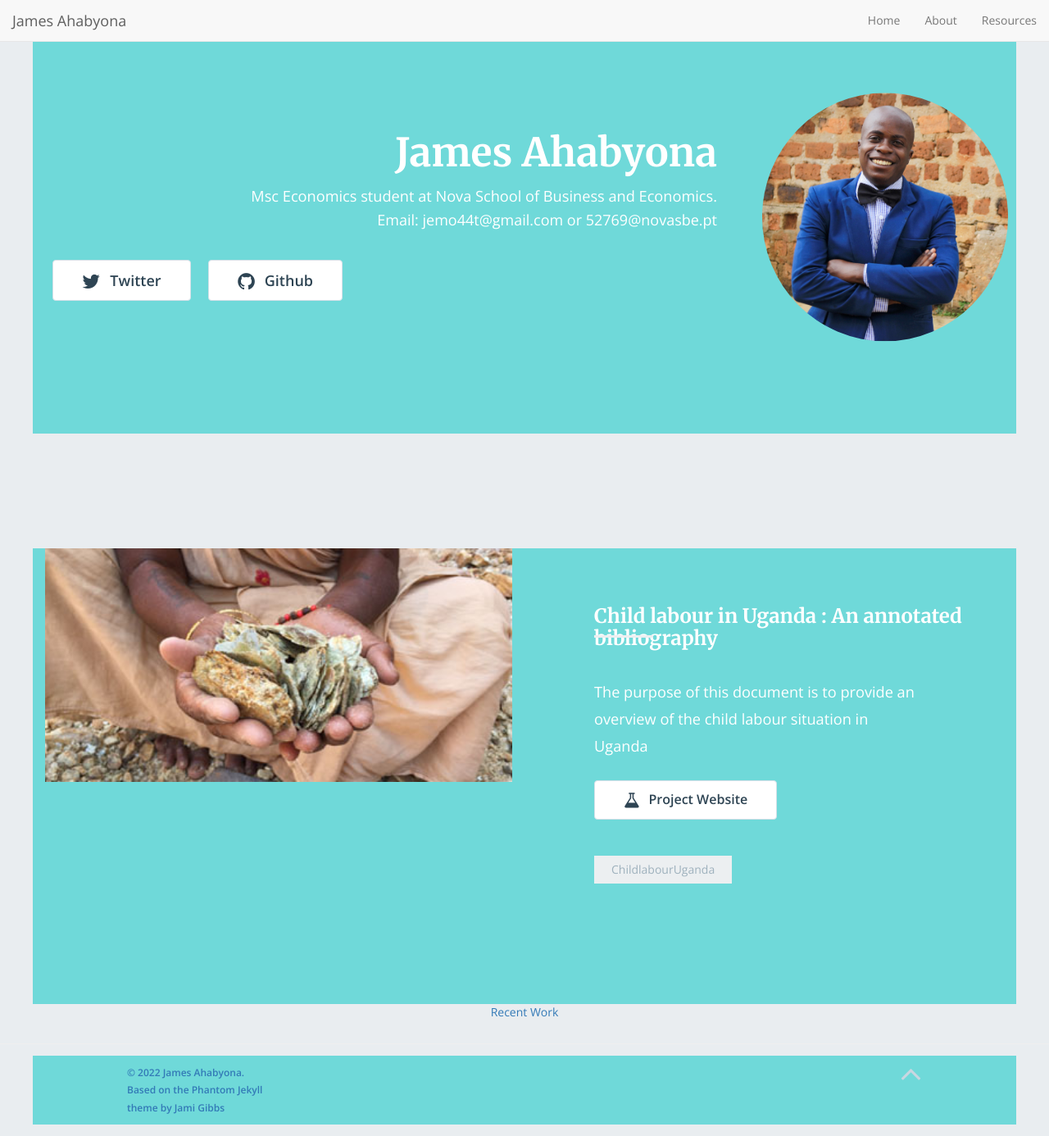
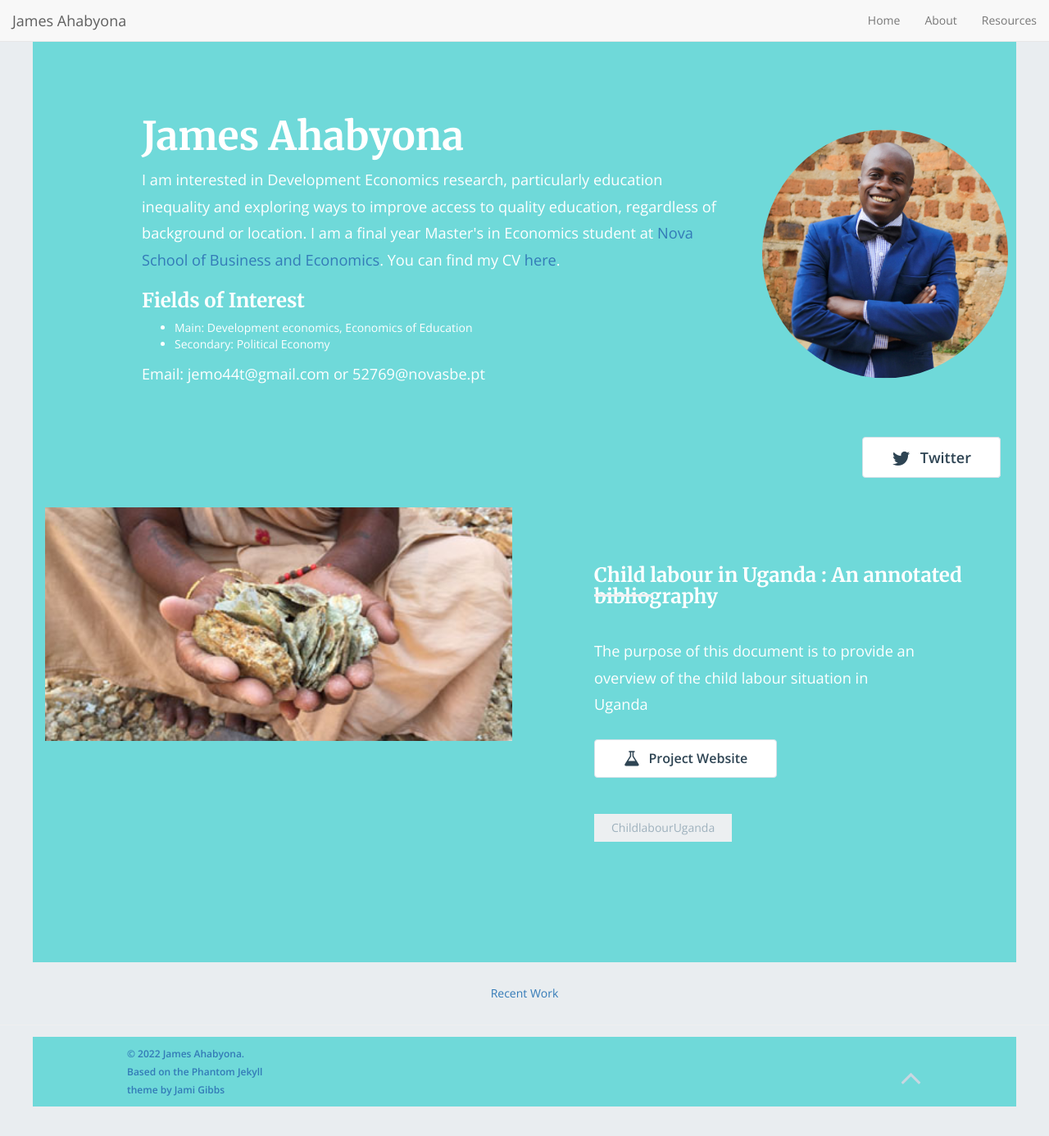
Before and after one commit to mariaelenaguer/mariaelenaguer.github.io, a Jekyll site: the page built from index.html, in a window 1280 px wide and 1386 px high. Shown: the whole window at 82% size. Built offline with Jekyll 4.4.1, drawn with Linux system fonts in a browser that asks for light colours; nearby versions of some CDN libraries; the list of posts is cut into pages by our own code.

Commit message:
Update home-hero.html

```diff
--- a/_includes/home-hero.html
+++ b/_includes/home-hero.html
@@ -15,7 +15,7 @@
 }
 
 .hero-content {
-  text-align: right; /* Align the content to the right */
+  text-align: left; /* Align the content to the left */
   margin-right: 350px; /* Add margin to create space for the image on the right */
 }
 
@@ -27,13 +27,29 @@
   margin: 0;
 }
 
+.hero-buttons {
+  text-align: right;
+  position: absolute;
+  bottom: 0;
+  right: 10px;
+}
 
+.section-jump {
+  display: block;
+  text-align: center;
+  margin-top: 2em;
+}
 
 @media screen and (max-width: 768px) {
   .container {
     padding: 2em;
   }
 
+  .section-jump {
+    display: flex;
+    justify-content: center;
+    margin-top: 1em;
+  }
 
   .recent-work-button {
     color: #6fd9d9;
@@ -56,37 +72,38 @@
       <div class="hero-container">
         <div class="hero-content">
           {% if site.title != '' %}
-          <img src="img/JM[1].jpg" class="bio-pic" /><br />
           <h1>{{site.title}}</h1>
           {% endif %}
 
-          {% if site.description != '' or site.enable_contact == true %}
           <p>
-            {% if site.description != '' %}
-            {{site.description}}
-            {% endif %}
+            I am interested in Development Economics research, particularly education inequality and exploring ways to improve access to quality education, regardless of background or location. I am a final year Master's in Economics student at <a href="https://www.novasbe.unl.pt/en/programs/masters/economics/program">Nova School of Business and Economics</a>. You can find my CV <a href="#">here</a>.
+          </p>
 
-            {% if site.enable_contact == true %}
-            {% include contact.html %}
-            {% include contact-modal.html %}
-            {% endif %}
-          </p>
-          {% endif %}
+          <h3>Fields of Interest</h3>
+          <ul>
+            <li>Main: Development economics, Economics of Education</li>
+            <li>Secondary: Political Economy</li>
+          </ul>
 
-          <span style="font-size: 18px;">Email: jemo44t@gmail.com or 52769@novasbe.pt</span>
+          <p>Email: jemo44t@gmail.com or 52769@novasbe.pt</p>
         </div>
 
+        {% if site.github_username != '' %}
         <div class="hero-buttons">
-          {% if site.twitter_username != '' %}
+          <a href="https://github.com/{{ site.github_username }}"><button class="btn btn-default btn-lg"><i class="fa fa-github fa-lg"></i>Github</button></a>
+        </div>
+        {% endif %}
+
+        {% if site.twitter_username != '' %}
+        <div class="hero-buttons">
           <a href="https://twitter.com/{{ site.twitter_username }}"><button class="btn btn-default btn-lg"><i class="fa fa-twitter fa-lg"></i>Twitter</button></a>
-          {% endif %}
-          {% if site.github_username != '' %}
-          <a href="https://github.com/{{ site.github_username }}"><button class="btn btn-default btn-lg"><i class="fa fa-github fa-lg"></i>Github</button></a>
-          {% endif %}
         </div>
+        {% endif %}
 
-        </div>
+        {% if site.title != '' %}
+        <img src="img/JM[1].jpg" class="bio-pic" /><br />
+        {% endif %}
       </div>
     </div>
   </div>
-</div>
+</div
```
